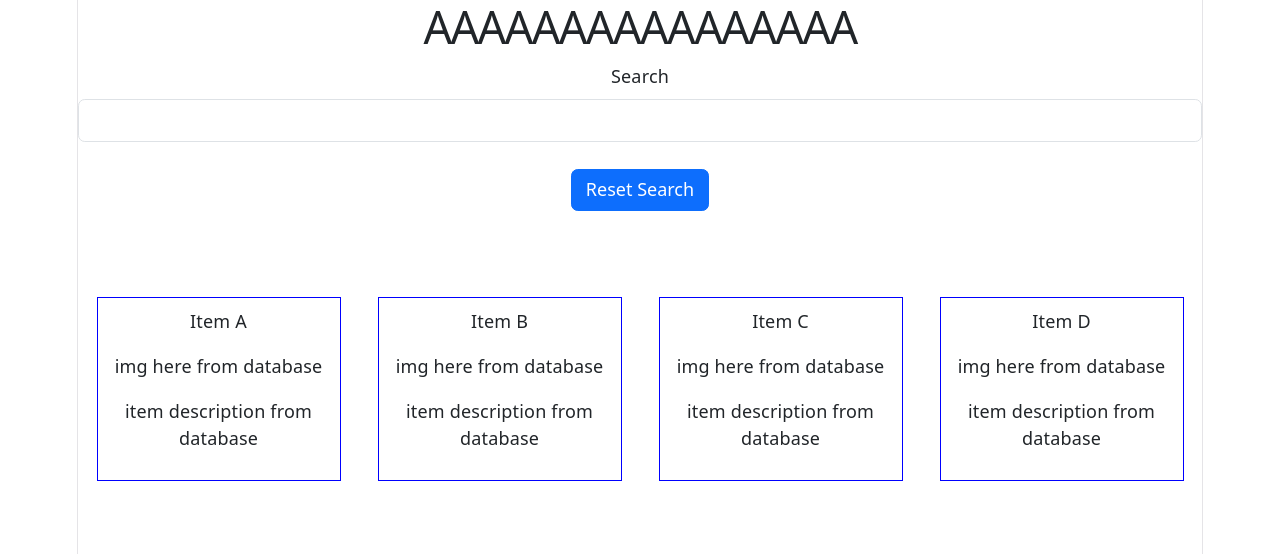
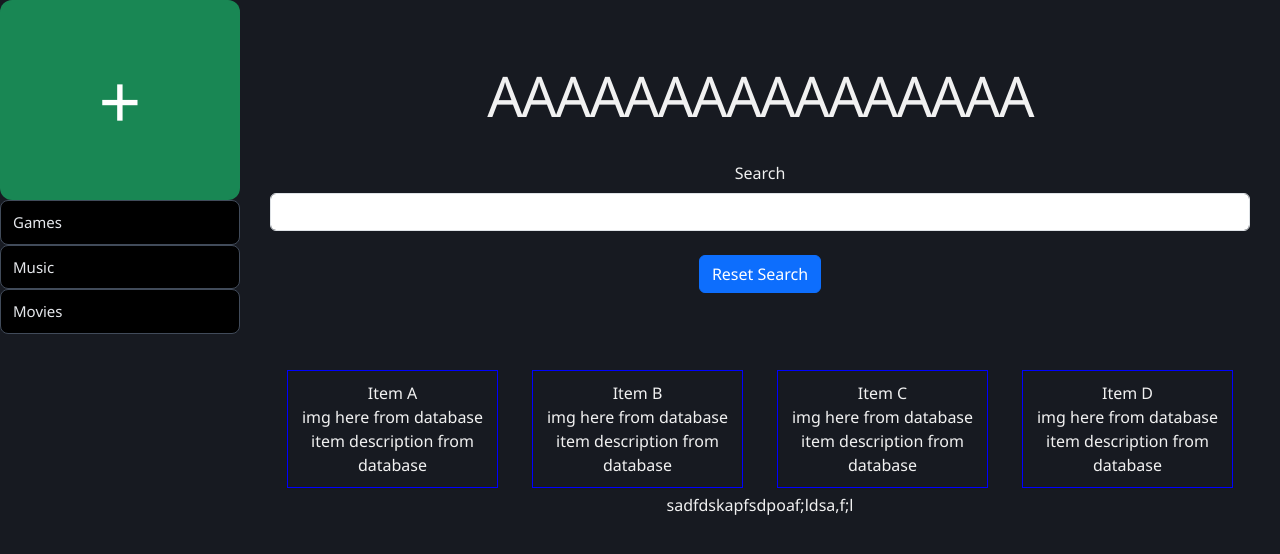
Before and after one commit to eshaw463/cs571-p1, a React (Vite) app in the folder p1/: page /add-media in a window 1280 px wide. Shown: the top 554 px of the page. Built offline with nearby package versions, Linux system fonts and the light colour scheme.

Commit message:
added sidebar prototype

```diff
--- a/p1/package.json
+++ b/p1/package.json
@@ -13,7 +13,8 @@
     "bootstrap": "^5.3.8",
     "react": "^19.3.1",
     "react-bootstrap": "^2.10.10",
-    "react-dom": "^19.3.1"
+    "react-dom": "^19.3.1",
+    "react-router-dom": "^7.18.5"
   },
   "devDependencies": {
     "@types/react": "^19.3.0",
--- a/p1/src/AddMedia.jsx
+++ b/p1/src/AddMedia.jsx
@@ -1 +1,18 @@
-// add media screen to input info to add to database OR user can search from media alr in database to add
+// add media screen to input info to add to database OR user can search from media alr in database to addimport React from 'react';
+import { useState, useEffect } from 'react';
+import { Button, Container, Row, Col } from 'react-bootstrap';
+
+const AddMedia = (props) => {
+ // State Var
+
+ //useEffects
+
+
+
+
+  return (
+    <p>sadfdskapfsdpoaf;ldsa,f;l</p>
+  );
+};
+
+export default AddMedia;
--- a/p1/src/App.css
+++ b/p1/src/App.css
@@ -1,184 +1,95 @@
-.counter {
-  font-size: 16px;
-  padding: 5px 10px;
-  border-radius: 5px;
-  color: var(--accent);
-  background: var(--accent-bg);
-  border: 2px solid transparent;
-  transition: border-color 0.3s;
-  margin-bottom: 24px;
-
-  &:hover {
-    border-color: var(--accent-border);
-  }
-  &:focus-visible {
-    outline: 2px solid var(--accent);
-    outline-offset: 2px;
-  }
+body {
+    margin: 0;
+    background-color: #171a21;
+    color: #f1f1f1;
+    font-family: 'Segoe UI', Arial, sans-serif;
+    min-height: 100vh;
 }
 
-.hero {
-  position: relative;
-
-  .base,
-  .framework,
-  .vite {
-    inset-inline: 0;
-    margin: 0 auto;
-  }
-
-  .base {
-    width: 170px;
-    position: relative;
-    z-index: 0;
-  }
-
-  .framework,
-  .vite {
-    position: absolute;
-  }
-
-  .framework {
-    z-index: 1;
-    top: 34px;
-    height: 28px;
-    transform: perspective(2000px) rotateZ(300deg) rotateX(44deg) rotateY(39deg)
-      scale(1.4);
-  }
-
-  .vite {
-    z-index: 0;
-    top: 107px;
-    height: 26px;
-    width: auto;
-    transform: perspective(2000px) rotateZ(300deg) rotateX(40deg) rotateY(39deg)
-      scale(0.8);
-  }
+#root {
+    min-height: 100vh;
 }
 
-#center {
-  display: flex;
-  flex-direction: column;
-  gap: 25px;
-  place-content: center;
-  place-items: center;
-  flex-grow: 1;
 
-  @media (max-width: 1024px) {
-    padding: 32px 20px 24px;
-    gap: 18px;
-  }
+/* Sidebar: moves sidebar to the left and keeps it there*/
+.sidebar {
+    position: fixed;
+    left: 0;
+    top: 0;
+
+    width: 240px;
+    height: 100vh;
+
+    display: flex;
+    flex-direction: column;
 }
 
-#next-steps {
-  display: flex;
-  border-top: 1px solid var(--border);
-  text-align: left;
+/* Large green add button */
 
-  & > div {
-    flex: 1 1 0;
-    padding: 32px;
-    @media (max-width: 1024px) {
-      padding: 24px 20px;
-    }
-  }
+.add-media-button {
+    width: 100%;
+    height: 200px;
 
-  .icon {
-    margin-bottom: 16px;
-    width: 22px;
-    height: 22px;
-  }
+    display: flex;
+    align-items: center;
+    justify-content: center;
 
-  @media (max-width: 1024px) {
-    flex-direction: column;
-    text-align: center;
-  }
+    background-color: #198754;
+    border: none;
+    border-radius: 12px;
+
+    font-size: 75px;
+    font-weight: 300;
+
+    transition: background-color 0.2s, transform 0.2s;
 }
 
-#docs {
-  border-right: 1px solid var(--border);
-
-  @media (max-width: 1024px) {
-    border-right: none;
-    border-bottom: 1px solid var(--border);
-  }
+.add-media-button:hover {
+    background-color: #157347;
+    transform: scale(1.02);
 }
 
-#next-steps ul {
-  list-style: none;
-  padding: 0;
-  display: flex;
-  gap: 8px;
-  margin: 32px 0 0;
-
-  .logo {
-    height: 18px;
-  }
-
-  a {
-    color: var(--text-h);
-    font-size: 16px;
-    border-radius: 6px;
-    background: var(--social-bg);
-    display: flex;
-    padding: 6px 12px;
-    align-items: center;
-    gap: 8px;
-    text-decoration: none;
-    transition: box-shadow 0.3s;
-
-    &:hover {
-      box-shadow: var(--shadow);
-    }
-    .button-icon {
-      height: 18px;
-      width: 18px;
-    }
-  }
-
-  @media (max-width: 1024px) {
-    margin-top: 20px;
-    flex-wrap: wrap;
-    justify-content: center;
-
-    li {
-      flex: 1 1 calc(50% - 8px);
-    }
-
-    a {
-      width: 100%;
-      justify-content: center;
-      box-sizing: border-box;
-    }
-  }
+.add-media-button:active {
+    transform: scale(0.98);
 }
 
-#spacer {
-  height: 88px;
-  border-top: 1px solid var(--border);
-  @media (max-width: 1024px) {
-    height: 48px;
-  }
+/* Smaller sidebar buttons */
+
+.sidebar-button {
+    width: 100%;
+    min-height: 42px;
+    height: auto;
+
+    padding: 10px 12px;
+
+    display: flex;
+    align-items: center;
+    justify-content: flex-start;
+
+    background-color: #000000;
+    border: 1px solid #414b5a;
+    border-radius: 8px;
+
+    color: #e5e7eb;
+    font-size: 15px;
+
+    text-align: left;
+    white-space: normal;
+
+    transition: background-color 0.2s, border-color 0.2s;
 }
 
-.ticks {
-  position: relative;
-  width: 100%;
+.sidebar-button:hover {
+    background-color: #edeeee;
+    border-color: #198754;
+}
 
-  &::before,
-  &::after {
-    content: '';
-    position: absolute;
-    top: -4.5px;
-    border: 5px solid transparent;
-  }
+.sidebar-button:focus {
+    box-shadow: 0 0 0 3px rgba(25, 135, 84, 0.25);
+}
 
-  &::before {
-    left: 0;
-    border-left-color: var(--border);
-  }
-  &::after {
-    right: 0;
-    border-right-color: var(--border);
-  }
+/*CONTENT: this section moves everything but sidebar to the right*/
+.content {
+    margin-left: 240px;
+    padding: 30px;
 }
--- a/p1/src/App.jsx
+++ b/p1/src/App.jsx
@@ -1,7 +1,11 @@
 import React from 'react';
+import './App.css';
 import { useState, useEffect } from 'react';
 import { Button, Container, Row, Col, Form } from 'react-bootstrap';
 import MediaItem from "./MediaItem.jsx";
+import Sidebar from './Sidebar.jsx';
+import AddMedia from './AddMedia.jsx';
+import { Routes, Route } from 'react-router-dom';
 function App() {
 
   // State Variables
@@ -39,6 +43,11 @@ function searchReset(){
 // App Return
   return (
     <>
+    <div class="sidebar">
+       <Sidebar/>
+    </div>
+
+    <div class="content">
     <h1>AAAAAAAAAAAAAAAA</h1>
 
     <Form>
@@ -64,7 +73,12 @@ function searchReset(){
             </Col>
           ))}
       </Row>
+
+       <Routes>
+            <Route path="/add-media" element={<AddMedia />} />
+        </Routes>
     </Container>
+    </div>
     </>
   );
 }
--- /dev/null
+++ b/p1/src/Sidebar.jsx
@@ -0,0 +1,59 @@
+import './App.css';
+import React from 'react';
+import { Button } from 'react-bootstrap';
+import { useNavigate } from 'react-router-dom';
+
+function Sidebar() {
+    const navigate = useNavigate();
+
+    // Example button functions
+    function filterGames() {
+        console.log("Filtering games");
+    }
+
+    function filterMusic() {
+        console.log("Filtering music");
+    }
+
+    function filterMovies() {
+        console.log("Filtering movies");
+    }
+
+    return (
+        <div className="sidebar">
+
+            {/* ADD MEDIA BUTTON */}
+            <Button
+                className="add-media-button"
+                onClick={() => navigate('/add-media')}
+            >
+                +
+            </Button>
+
+            {/* SMALLER SIDEBAR BUTTONS */}
+            <Button
+                className="sidebar-button"
+                onClick={filterGames}
+            >
+                Games
+            </Button>
+
+            <Button
+                className="sidebar-button"
+                onClick={filterMusic}
+            >
+                Music
+            </Button>
+
+            <Button
+                className="sidebar-button"
+                onClick={filterMovies}
+            >
+                Movies
+            </Button>
+
+        </div>
+    );
+}
+
+export default Sidebar;
--- a/p1/src/index.css
+++ b/p1/src/index.css
@@ -1,66 +1,8 @@
-:root {
-  --text: #6b6375;
-  --text-h: #08060d;
-  --bg: #fff;
-  --border: #e5e4e7;
-  --code-bg: #f4f3ec;
-  --accent: #aa3bff;
-  --accent-bg: rgba(170, 59, 255, 0.1);
-  --accent-border: rgba(170, 59, 255, 0.5);
-  --social-bg: rgba(244, 243, 236, 0.5);
-  --shadow:
-    rgba(0, 0, 0, 0.1) 0 10px 15px -3px, rgba(0, 0, 0, 0.05) 0 4px 6px -2px;
-
-  --sans: system-ui, 'Segoe UI', Roboto, sans-serif;
-  --heading: system-ui, 'Segoe UI', Roboto, sans-serif;
-  --mono: ui-monospace, Consolas, monospace;
-
-  font: 18px/145% var(--sans);
-  letter-spacing: 0.18px;
-  color-scheme: light dark;
-  color: var(--text);
-  background: var(--bg);
-  font-synthesis: none;
-  text-rendering: optimizeLegibility;
-  -webkit-font-smoothing: antialiased;
-  -moz-osx-font-smoothing: grayscale;
-
-  @media (max-width: 1024px) {
-    font-size: 16px;
-  }
-}
-
-@media (prefers-color-scheme: dark) {
-  :root {
-    --text: #9ca3af;
-    --text-h: #f3f4f6;
-    --bg: #16171d;
-    --border: #2e303a;
-    --code-bg: #1f2028;
-    --accent: #c084fc;
-    --accent-bg: rgba(192, 132, 252, 0.15);
-    --accent-border: rgba(192, 132, 252, 0.5);
-    --social-bg: rgba(47, 48, 58, 0.5);
-    --shadow:
-      rgba(0, 0, 0, 0.4) 0 10px 15px -3px, rgba(0, 0, 0, 0.25) 0 4px 6px -2px;
-  }
-
-  #social .button-icon {
-    filter: invert(1) brightness(2);
-  }
-}
-
-body {
-  margin: 0;
-}
-
 #root {
-  width: 1126px;
+  width: 1600px;
   max-width: 100%;
   margin: 0 auto;
   text-align: center;
-  border-inline: 1px solid var(--border);
-  min-height: 100svh;
   display: flex;
   flex-direction: column;
   box-sizing: border-box;
@@ -94,18 +36,3 @@ h2 {
 p {
   margin: 0;
 }
-
-code,
-.counter {
-  font-family: var(--mono);
-  display: inline-flex;
-  border-radius: 4px;
-  color: var(--text-h);
-}
-
-code {
-  font-size: 15px;
-  line-height: 135%;
-  padding: 4px 8px;
-  background: var(--code-bg);
-}
--- a/p1/src/main.jsx
+++ b/p1/src/main.jsx
@@ -1,13 +1,18 @@
-import { StrictMode } from 'react'
-import { createRoot } from 'react-dom/client'
-import './index.css'
+import React from 'react';
+import { StrictMode } from 'react';
+import { createRoot } from 'react-dom/client';
+import { BrowserRouter } from 'react-router-dom';
+
 import 'bootstrap/dist/css/bootstrap.min.css';
-import App from './App.jsx'
+import './index.css';
+import './App.css';
 
-
+import App from './App.jsx';
 
 createRoot(document.getElementById('root')).render(
-  <StrictMode>
-    <App />
-  </StrictMode>,
-)
+    <StrictMode>
+        <BrowserRouter>
+            <App />
+        </BrowserRouter>
+    </StrictMode>
+);
```
Also changed, not shown: 1 other file (tests, documents, lock files or other folders).
